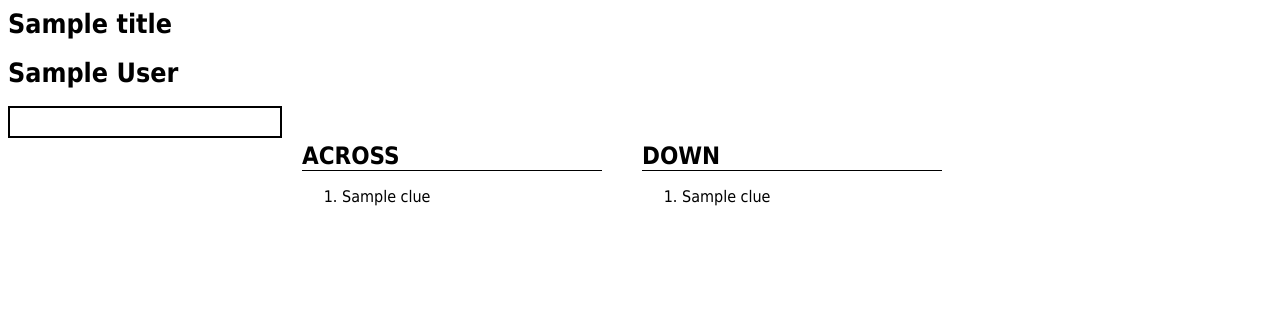
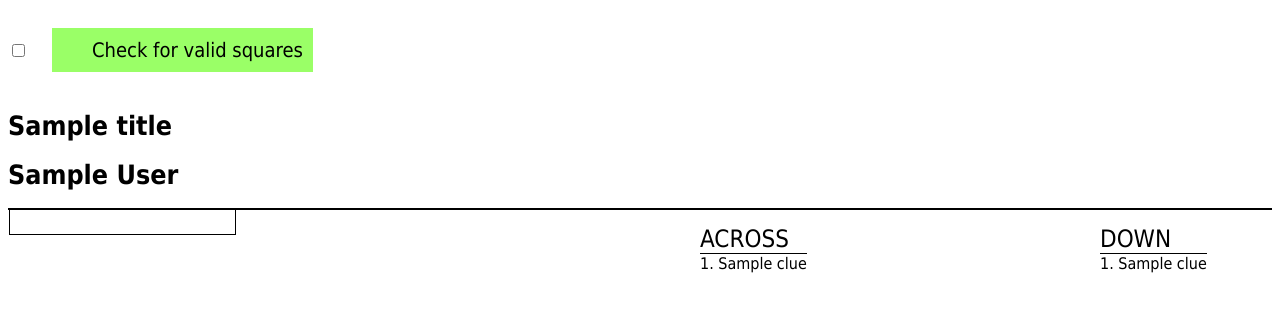
Before and after one commit to gltrost/CrosswordsInteractive, a Flask app: template templates/CW.html in a window 1280 px wide. Shown: the top 312 px of the page. Run offline with Flask 2, Linux system fonts and the light colour scheme; the template is opened without the code that fills it: most values are stand-ins (such as "Sample title", 1, 10 or a date in 2020); parts of the project's set-up code (start-up, migrations or seed data) failed here and were passed over.

Commit message:
highlighting-feature now in progress

```diff
--- a/application.py
+++ b/application.py
@@ -1,14 +1,8 @@
-
 #!/usr/bin/env python
 # -*- coding: utf-8 -*-
 
-
-# import puz
-# import sys
-# p = puz.read('testfiles/washpost.puz')
-
-
 from flask import Flask, request, render_template
+from flask_scss import Scss
 import sys
 import puz
 reload(sys)
@@ -19,6 +13,17 @@ p = puz.read('testfiles/15by15.puz')
 numbering = p.clue_numbering()
 
 app = Flask(__name__)
+Scss(app, static_dir='static', asset_dir='assets')
+
+# adjuster :
+# takes in a crossword width and returns a value to
+# adjust the size of the board, allowing for large, medium and small
+# puzzles to all occupy approximately the same size on the screen
+def adjuster(x):
+   if (x > 20): return 1.5
+   elif (x > 10): return 2.5
+   else: return 3.5
+
 
 # METHODS CALLED FROM puz.py :
 #    title: title of crossword
@@ -27,15 +32,9 @@ app = Flask(__name__)
 #    Height: height of board
 #    Width: width of board
 #    solutions: list of solutions
+#    lcSolutions : solutions in all lower-case (needed for pattern matching right answers)
 #    author: creator of puzzle
 #    copyright: any copyright information
-
-def adjuster(x):
-   if (x > 20): return 1.5
-   elif (x > 10): return 2.5
-   else: return 3.5
-
-
 @app.route('/')
 def index():
    return render_template('CW.html', title=p.title ,marks = 10,
@@ -45,6 +44,7 @@ def index():
    							Width = p.width,
    							listSize = p.height * p.width,
    							solutions = p.solution,
+                        lcSolutions = p.solution.lower(),
    							author = p.author,
    							copyright = p.copyright,
                         adjust = adjuster(p.width))
--- a/templates/CW.html
+++ b/templates/CW.html
@@ -11,120 +11,166 @@ methods called from puz.py :
 
 <html>
 	<style>
-		/*Title specs*/
+		/*TITLE SPECS*/
 			#title{
 				font-size: 20pt;
 				font-family:Tahoma, Geneva, sans-serif;
 				}
 
+		/*CONTAINER SPECS*/
+			.crossword-board-container {
+				background: #ffffff;
+				}
 
-		/*Dimensions and specs of the crossword board: */
-		.crossword-board-container .crossword-board .board{
+		/* BOARD SPECS */
+			.board{
+				/*float: left;*/
 				border:1px solid black;
-				margin:0 auto;
-				float: left;
+			 	background: transparent;
+				/*margin:0 auto;*/
+				/*float: left;*/
+				/*display: inline-block;*/
+				z-index: 1;
  				}
 
 			/*Styling for the individual square inputs: */
-		{% for i in range(0,listSize) %}
-		#item{{i // Height + 1}}-{{i % Width + 1}}{
-			font-size:18pt;
+			.crossword-board__item {
+				z-index: 100;
+				background: transparent;
+				font-size:15pt;
 				text-transform: uppercase;
 				text-align: center;
-			font-family:Tahoma, Geneva, sans-serif;
+				font-family:Tahoma, Geneva, sans-serif
 				}
-		{% endfor %}
+
+			.crossword-board__item:active{
+				background:  #ffff74;
+				border: 1px solid #000000;
+				outline: 1px solid #000000;
+				}
+
+			.crossword-board__item:focus {
+				background: #ffff74;
+				border: 1px solid #000000;
+				outline: 1px solid #000000;
+				}
 
 
-		/*Test 2*/
+
+
+		/*HIGHLIGHT AND LABEL SPECS*/
+			.crossword-board--highlight {
+			position: absolute;
+			z-index: 50;
+			}
+
+			.crossword-board__item-highlight {
+			background: #9aff67;
+			display: grid;
+			opacity: 1;
+			transition: opacity 0.3s linear;
+			}
+
+			.crossword-board__item-highlight--across-1 {
+			grid-column: 1/7;
+			}
+
+	  		#item1-1:valid
+			~ #item1-2:valid
+			~ #item1-3:valid
+			~ #item1-4:valid
+			~ #item1-5:valid
+			~ #item1-6:valid
+			~ .crossword-board--highlight
+			.crossword-board__item-highlight--across-1 {
+			opacity: 1;
+			}
+
+
+		/*CLUE SPECS*/
+
+			#checkvaliditems:checked
+				~ .crossword-board-container
+				.crossword-board__item:valid {
+				background: #9aff67;
+				}
 
 			#clue-title{
 				border-bottom: 1px solid black;
 				font-size: 18pt;
 				}
 
-		.crossword-clues__list--across {
-		  float: left;
-		  top : 0px;
+			.crossword-clues{
+				/*display: inline-block;*/
+/*				top : 0px;
 				right: 20px;
 				width: 300px;
-		  padding: 200px;
+				padding: 25px;*/
 				font-family:Tahoma, Geneva, sans-serif;
 				}
 
-		.crossword-clues__list--down{
-		  float: left;
-		  top : 0px;
-		  right: 20px;
-		  width: 300px;
- 		  padding: 200px;
+			.crossword-clues__list  {
+				/*float: left;*/
+/*				top : 10px;
+				right: 10px;
+				width: 300px;*/
 				font-family:Tahoma, Geneva, sans-serif;
 				}
 
-		.crossword-clues__list {
-			margin: 0 0 0 0px;
-			padding: 20;
-			display: inline-block;
-			vertical-align: top;
+			.crossword-clues__list--across {
+				/*float:left;*/
+				/*display: inline-block;*/
+				left: 700px;
+				position: absolute;
 				}
+
+			.crossword-clues__list--down {
+				/*display: inline-block;*/
+				left: 1100px;
+				position: absolute;
+				}
+
 			.crossword-clues__list-title {
 				font-weight: bold;
-			padding: 20px;
+				padding: 2px;
 				}
 			.crossword-clues__list-item {
 				margin: 0;
-			padding: 20px;
-
-			&:before {
+				}
+			.crossword-clues__list-item:before {
 					content: attr(data-number) '. ';
 				}
+
+
+			{% for i in range(0,listSize) %}
+ 			#item{{i // Height + 1}}-{{i % Width + 1}}:active  ~ .crossword-clues .crossword-clues__list-item--across-1,
+			#item{{i // Height + 1}}-{{i % Width + 1}}:focus  ~ .crossword-clues .crossword-clues__list-item--across-1,
+			#item{{i // Height + 1}}-{{i % Width + 1}}:hover  ~ .crossword-clues .crossword-clues__list-item--across-1 {
+	  		background-color: #ffff74;}
+	  		{% endfor %}
+
+			#item1-1:valid
+			~ #item1-2:valid
+			~ #item1-3:valid
+			~ #item1-4:valid
+			~ #item1-5:valid
+			~ #item1-6:valid
+			~ .crossword-clues
+			.crossword-clues__list-item--across-1 {
+			background-color:  #9aff67;
 			}
 
-		/*End test 2*/
-
-
-		/*This is a test:*/
-
-		/*Testing first clue and answers */
-		.crossword-board--highlight {
-		position: absolute;
-		z-index: 50;}
-
-		.crossword-board__item-highlight {
-		background: $color-valid-item;
-		display: grid;
-		opacity: 1;
-		transition: opacity 0.3s linear; }
-
-
-		#item1-1:valid ~ #item1-2:valid ~ #item1-3:valid ~ #item1-4:valid ~ .crossword-board--highlight .crossword-board__item-highlight--across-1
-		{opacity: 1;}
-
-		.grid__item {
-			  border: 1px solid #000000;
+			#checker {
+				font-size: 15pt;
+				font-family:Tahoma, Geneva, sans-serif;
 			}
 
-		.grid--2 {
-		  position: absolute;
-		  top: 0;
-		  left: 0;
-
-		  .grid__item--1 {
-		    grid-column: 1/7;
-		    background: #ffff74;
-		  }
-		  .grid__item--2 {
-		    grid-column: 4/9;
+			[for="checkvaliditems"] {
+				padding: 10px 10px 10px 40px;
+				margin: 20px;
+				display: inline-block;
 				background: #9aff67;
-		  }
-		}
-		#item1-1:active ~ .crossword-clues .crossword-clues__list-item--across-1,
-		#item1-1:focus ~ .crossword-clues .crossword-clues__list-item--across-1,
-		#item1-1:hover ~ .crossword-clues .crossword-clues__list-item--across-1 {
-  		background: #ffff74;
-
-  		/*end test of first clue and answers*/
-
+				cursor: pointer;
 			}
 
 	</style>
@@ -132,12 +178,16 @@ methods called from puz.py :
 	<head>
 		<!--<link rel=stylesheet type="text/css" href="CW.css">-->
 		<title> {{title}} </title>
+		<!-- <link rel="stylesheet" href="{{ url_for('static', filename='assets/scss/CW.scss') }}">		 -->
 		<!-- <link rel= "stylesheet" type= "text/css" href= "{{ url_for('static',filename='styles/CW.css') }}"> -->
 	</head>
 
 <body>
 
 <!-- crossword-board-container wraps the crossword-board in a container -->
+<input type="checkbox" name="checkvaliditems" id="checkvaliditems" />
+<label id="checker" for="checkvaliditems">Check for valid squares</label>
+
 <div class="crossword-board-container">
 
     <div class="crossword-board">
@@ -148,20 +198,20 @@ methods called from puz.py :
 			<!-- CREATE EACH BOX IN PUZZLE WITH FOR-LOOP AND listSize  -->
 			{% for i in range(0,listSize) %}
 				<style>
-				.btn {BORDER: 1px solid;  COLOR: black; width: {{Width *adjust}}px; height:{{Height*adjust}}px; border: 1px solid black;padding: 0;margin: 0;float: left; background-color:white;}
-				.btnBlank {BORDER: 1px solid;  COLOR: black; width: {{Width *adjust -2}}px; height:{{Height *adjust -2}}px; border: 1px solid black;padding: 0;margin: 0;float: left; background-color:black;}
+				.crossword-board__item {BORDER: 1px solid;  COLOR: black; width: {{Width *adjust}}px; height:{{Height*adjust}}px; border: 1px solid black;padding: 0;margin: 0;float: left; background-color:white;}
+				.crossword-board__item-Blank {BORDER: 1px solid;  COLOR: black; width: {{Width *adjust -2}}px; height:{{Height *adjust -2}}px; border: 1px solid black;padding: 0;margin: 0;float: left; background-color:black;}
 				</style>
 				{% if solutions[i] != '.' %}
 					<!--
 					- The "item"-prefix is used to identify each square.
 					- minlength and maxlength are for the lengths of legal text-entries for squares (black squares don't have entries).
 				    - "required" specifies that the box must be filled in before submitting the form-->
-					<input class=btn id="item{{i // Height + 1}}-{{i % Width + 1}}"  type="text" minlength="1" maxlength="1" required="required" type="text"> </input>
+				    <!-- YOU NEED TO CHANGE THE pattern="^[sS]{1}$" TO BE SPECIFIC TO EACH LETTER!!! -->
+					<input id="item{{i // Height + 1}}-{{i % Width + 1}}"  class="crossword-board__item" type="text" minlength="1" maxlength="1" pattern="^[{{solutions[i]}}{{lcSolutions[i]}}]{1}$" required="required" value=""> </input>
 				{% else %}
-					<div class=btnBlank id="item{{i // Height + 1}}-{{i % Width + 1}}" required="required"> </div>
+					<div class=crossword-board__item-Blank id="item{{i // Height + 1}}-{{i % Width + 1}}" required="required"> </div>
 				{% endif %}
 			{% endfor %}
-		</div>
 
 
 
@@ -169,6 +219,7 @@ methods called from puz.py :
 
 		    <div class="crossword-board crossword-board--highlight crossword-board--highlight--across">
 		      <!-- highlights for valid 'across' answers go here. Uses CSS Grid as its layout -->
+		      <span id="across-1" class="crossword-board__item-highlight crossword-board__item-highlight--across-1"></span>
 		    </div>
 
 		    <div class="crossword-board crossword-board--highlight crossword-board--highlight-down">
@@ -182,42 +233,38 @@ methods called from puz.py :
 
 
 
-    <!-- CLUES OF THE CROSSWORD PUZZLE:  -->
+    <!-- CLUES:  -->
 		    <div class="crossword-clues">
 
 		      	<!-- ACROSS CLUES	 -->
 		      	<dl class="crossword-clues__list crossword-clues__list--across">
-				<h1 id="clue-title"> ACROSS </h1>
-				<ol id="acrossList">
+					<dt id="clue-title"> ACROSS </dt>
 	 			    	<!-- across-clues will end up here -->
 				    	{% for x in across %}
-			    	<li> {{ x['clue'] }} </li>
+						<!-- CHANGE "across-1" to "across-..." -->
+				    	<dd class="crossword-clues__list-item crossword-clues__list-item--across-{{x['num']}}" data-number="{{x['num']}}"> {{ x['clue'] }} </dd>
 				    	{% endfor %}
-				</ol>
 	 		  	</dl>
 
 
 			  	<!-- DOWN CLUES -->
 		      	<dl class="crossword-clues__list crossword-clues__list--down">
-	       		<h1 id="clue-title"> DOWN </h1>
-				<ol  id="downList">
+		       		<dt id="clue-title"> DOWN </dt>
 					    <!-- down-clues will end up here -->
 					    {% for x in down %}
-				    <li> {{ x['clue'] }} </li>
+					    <dd class="crossword-clues__list-item crossword-clues__list-item--down-{{x['num']}}" data-number="{{x['num']}}"> {{ x['clue'] }} </dd>
 					    {% endfor %}
-				</ol>
 		      	</dl>
+		 	 </div>	<!-- crossword-clues -->
+	    </div> <!-- board -->
+  	</div> <!-- crossword-board -->
 
-	    </div>
-
-  	</div>
-
-</div>
+</div> <!-- crossword-board-container -->
 
 	</body>
 
-  <script type="/Users/gtrost/Documents/CW/templates/js/jquery-3.4.1.js"></script>
-  <script src="./js/CW.js"></script>
+  <!-- <script type="/Users/gtrost/Documents/CW/templates/js/jquery-3.4.1.js"></script> -->
+  <!-- <script src="./js/CW.js"></script> -->
 
   <!-- <footer id="copyright">{{copyright}}</footer> -->
 
```
Also changed, not shown: images/readmePhoto.png. Lines whose indentation alone changed are shown as unchanged.
